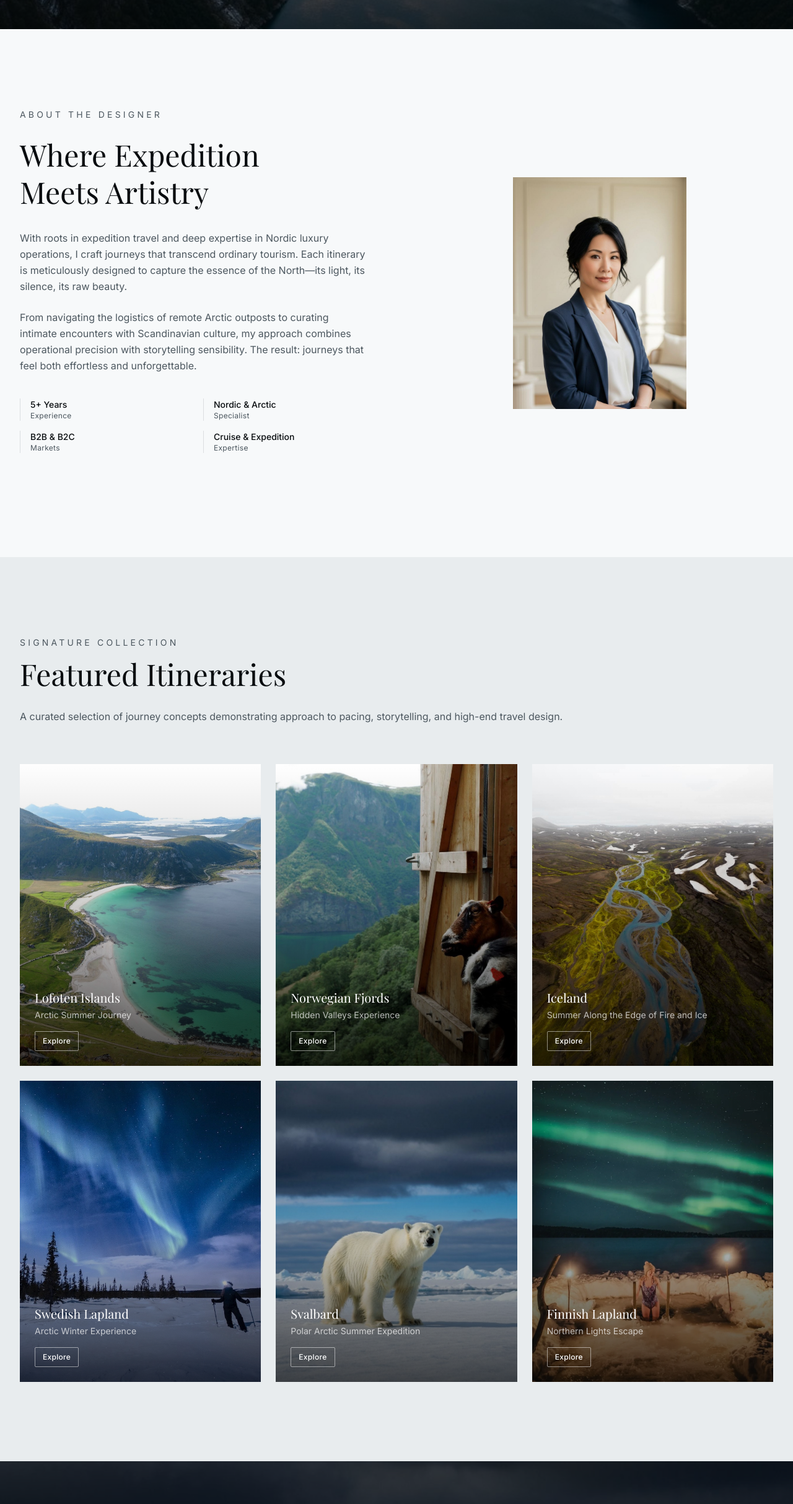
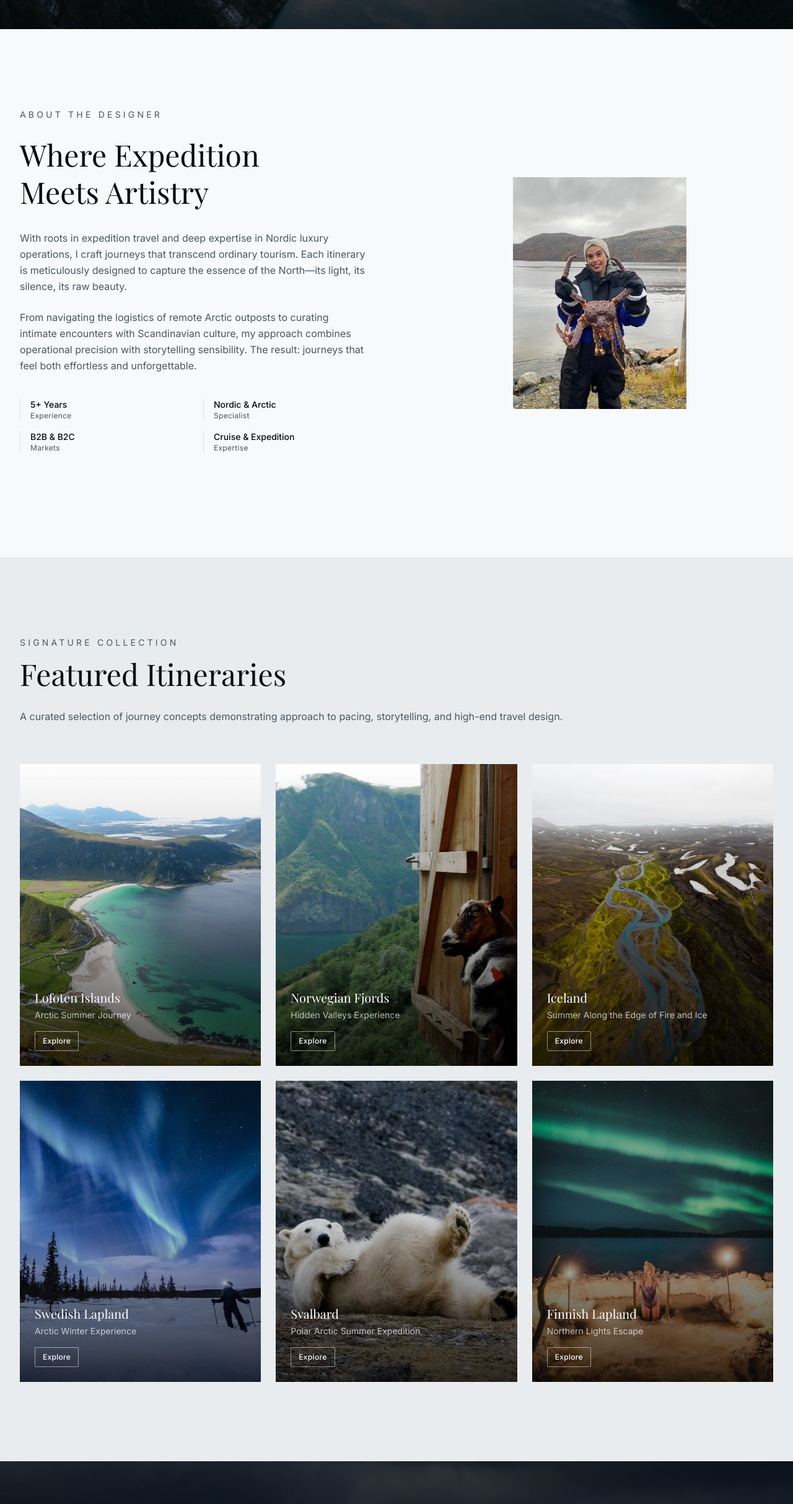
Before and after one commit to gioascia93/portfolio, a Next.js app: page / in a window 1280 px wide. Shown: the part 753-3180 px from the top of the page at 62% size. Built offline with nearby package versions, Linux system fonts and the light colour scheme; a web font is replaced by a local one.

Commit message:
feat: update featured itineraries and intro section images
Updated featured itinerary image and intro section portrait image for better visuals

```diff
--- a/components/home/featured-itineraries.tsx
+++ b/components/home/featured-itineraries.tsx
@@ -40,7 +40,7 @@ const itineraries = [
     slug: "svalbard-polar-summer-expedition",
     title: "Svalbard",
     subtitle: "Polar Arctic Summer Expedition",
-    image: "/images/svalbard-polar.jpg",
+    image: "/images/polar_bear_lying2.jpg",
   },
   {
     id: 6,
--- a/components/home/intro-section.tsx
+++ b/components/home/intro-section.tsx
@@ -84,7 +84,7 @@ export function IntroSection() {
           <div className="w-full">
             <div className="relative aspect-[3/4] w-full max-w-[280px] mx-auto">
               <Image
-                src="/images/portrait.jpg"
+                src="/images/giorgia.jpg"
                 alt="Giorgia Ascia"
                 fill
                 className="object-cover"
```
Also changed, not shown: public/images/giorgia.jpg (added), public/images/polar_bear_lying2.jpg (added).
